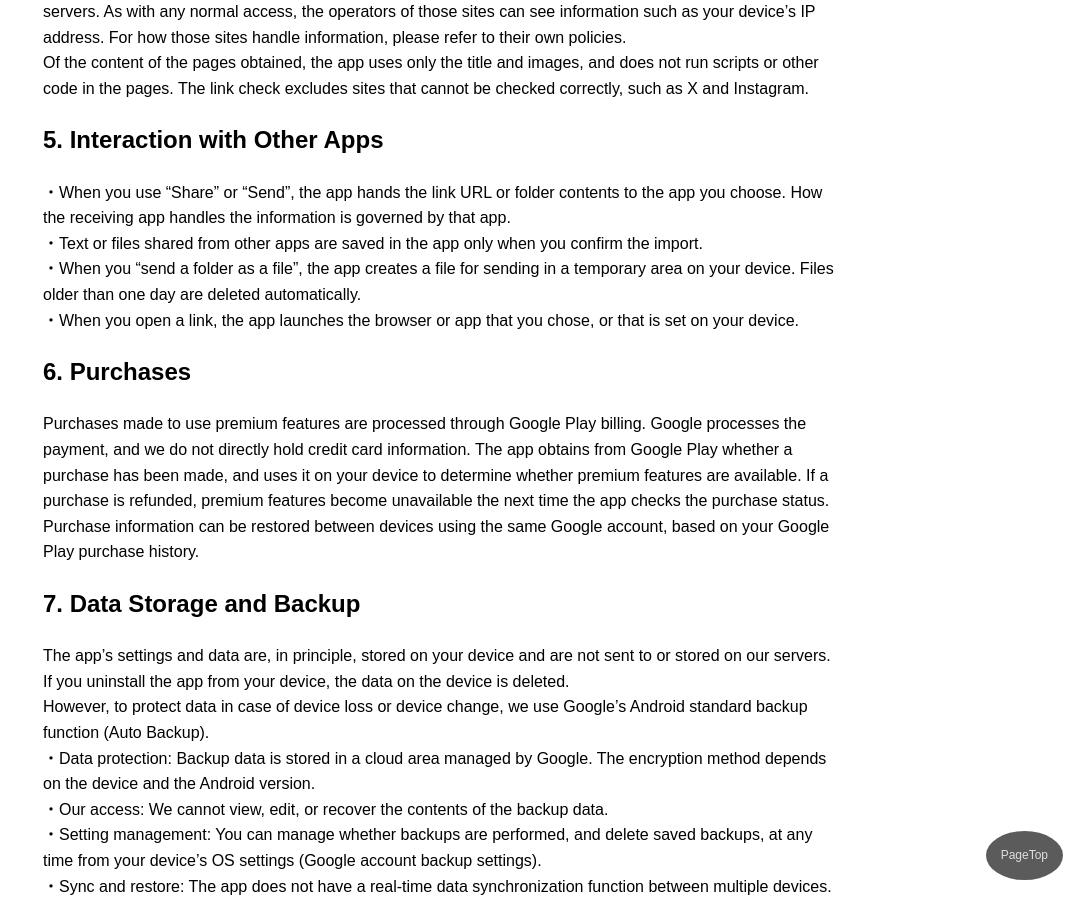
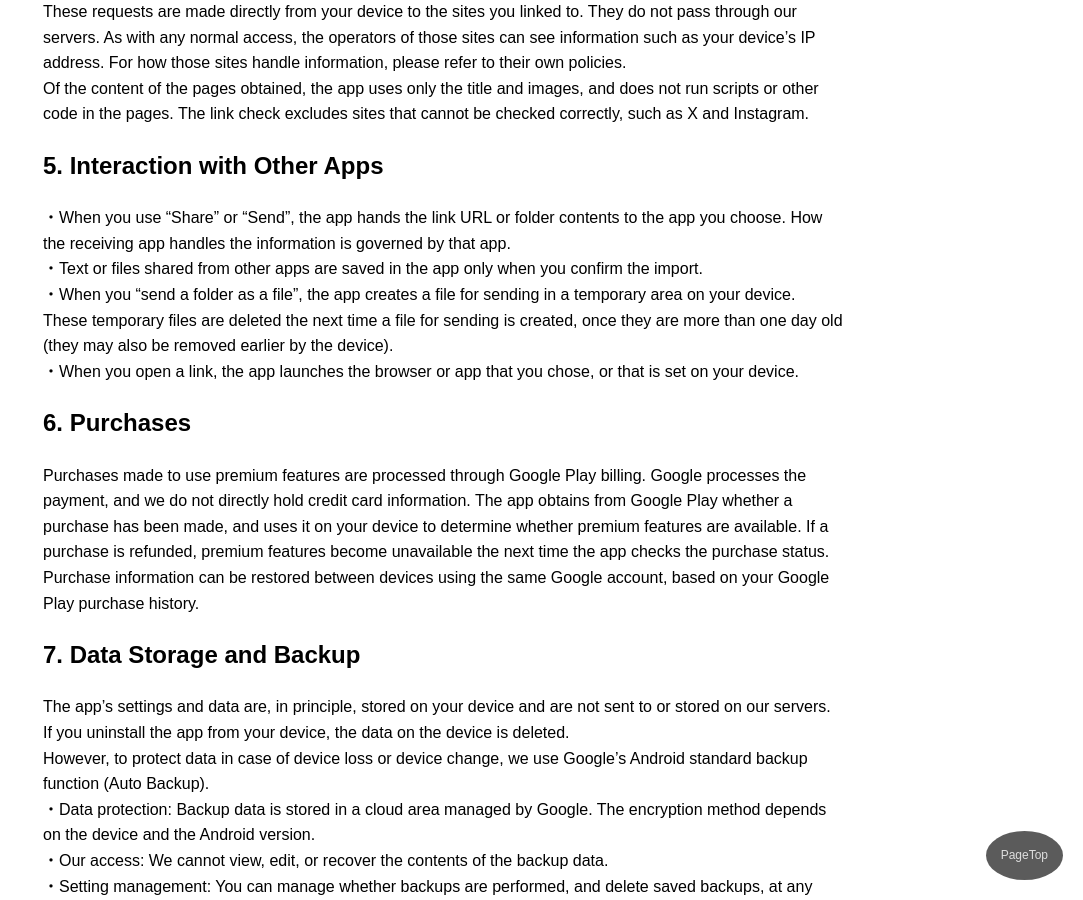
Before and after one commit to SoulfulSoft/soulfulsoft.github.io, a Jekyll site: the page built from hikidashi/privacy-policy.md, in a window 1280 px wide and 900 px high, scrolled down 4340 px. Shown: the whole window, without its empty margins (197-1280 px from the left). Built offline with Jekyll 4.4.1, drawn with Linux system fonts in a browser that asks for light colours; our own code applies the rules of GitHub Pages for plain Markdown files; some of the changed text lies outside the part shown.

Commit message:
Update privacy-policy.md

```diff
--- a/hikidashi/privacy-policy.md
+++ b/hikidashi/privacy-policy.md
@@ -176,7 +177,7 @@ SoulfulSoft（Soulfulz.com。Google Play 上のデベロッパー名：jima3。
 
 ---
 
-<a id="english"></a>
+<a name="en"> </a>
 
 # Privacy Policy (Hikidashi)
 
@@ -216,7 +217,7 @@ Of the content of the pages obtained, the app uses only the title and images, an
 
 ・When you use “Share” or “Send”, the app hands the link URL or folder contents to the app you choose. How the receiving app handles the information is governed by that app.
 ・Text or files shared from other apps are saved in the app only when you confirm the import.
-・When you “send a folder as a file”, the app creates a file for sending in a temporary area on your device. Files older than one day are deleted automatically.
+・When you “send a folder as a file”, the app creates a file for sending in a temporary area on your device. These temporary files are deleted the next time a file for sending is created, once they are more than one day old (they may also be removed earlier by the device).
 ・When you open a link, the app launches the browser or app that you chose, or that is set on your device.
 
 ## 6. Purchases
```
Also changed, not shown: other parts of hikidashi/privacy-policy.md (+3 -2 lines).
